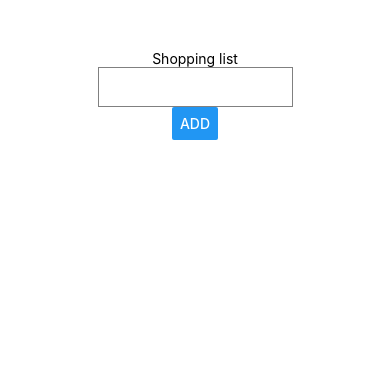
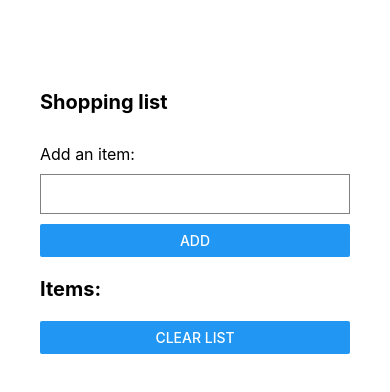
Before and after one commit to jenny492/ostoslista, a React Native app: screen / in a window 390 px wide. Shown: the top 392 px of the page. Built offline with nearby package versions, Linux system fonts and the light colour scheme.

Commit message:
Tehty ostoslistan tyhjennys ja viimeistelty ulkoasu ja asettelu.

```diff
--- a/App.js
+++ b/App.js
@@ -1,6 +1,5 @@
 import { StatusBar } from 'expo-status-bar';
 import { Button, FlatList, StyleSheet, Text, TextInput, View } from 'react-native';
-import { Checkbox } from '@futurejj/react-native-checkbox';
 import { useState } from 'react';
 
 export default function App() {
@@ -13,20 +12,38 @@ export default function App() {
     setItem('');
   };
 
+  const clearItems = () => {
+    setItems([]);
+  }
+
   return (
     <View style={styles.container}>
-      <Text>Shopping list</Text>
+
+      <View style={styles.bodyContainer}>
+        <Text style={styles.header}>Shopping list</Text>
+        <Text style={styles.text}>Add an item:</Text>
         <TextInput
           style={styles.input}
           value={item}
           onChangeText={text => setItem(text)}
         />
-      <Button title="Add" onPress={addItem} />
+        <Button
+          title="Add"
+          onPress={addItem} />
+      </View>
 
+      <View style={styles.bodyContainer}>
+        <Text style={styles.header}>Items:</Text>
         <FlatList
           data={items}
-        renderItem={({ item }) => <Text>{item}</Text>}
+          renderItem={({ item }) =>
+              <Text style={styles.listItem}>{item}</Text>
+          }
         />
+        <Button
+          title="Clear list"
+          onPress={clearItems} />
+      </View>
       <StatusBar style="auto" />
     </View>
   );
@@ -34,15 +51,32 @@ export default function App() {
 
 const styles = StyleSheet.create({
   container: {
-    flex: 1,
-    backgroundColor: '#fff',
-    alignItems: 'center',
-    paddingTop: 50,
+    backgroundColor: '#ffffff',
+    paddingTop: 70,
+    paddingHorizontal: 40,
+  },
+  bodyContainer: {
+    marginBottom: 20,
+    gap: 10,
+  },
+  bodyContainer: {
+    marginTop: 20,
+    gap: 10,
   },
   input: {
     height: 40,
     borderColor: 'gray',
     borderWidth: 1,
-    width: '50%',
-  }
+  },
+  header: {
+    fontSize: 20,
+    fontWeight: 'bold',
+  },
+  text: {
+    fontSize: 16,
+    marginTop: 20,
+  },
+  listItem: {
+    fontSize: 16,
+  },
 });
```
Lines whose indentation alone changed are shown as unchanged.
